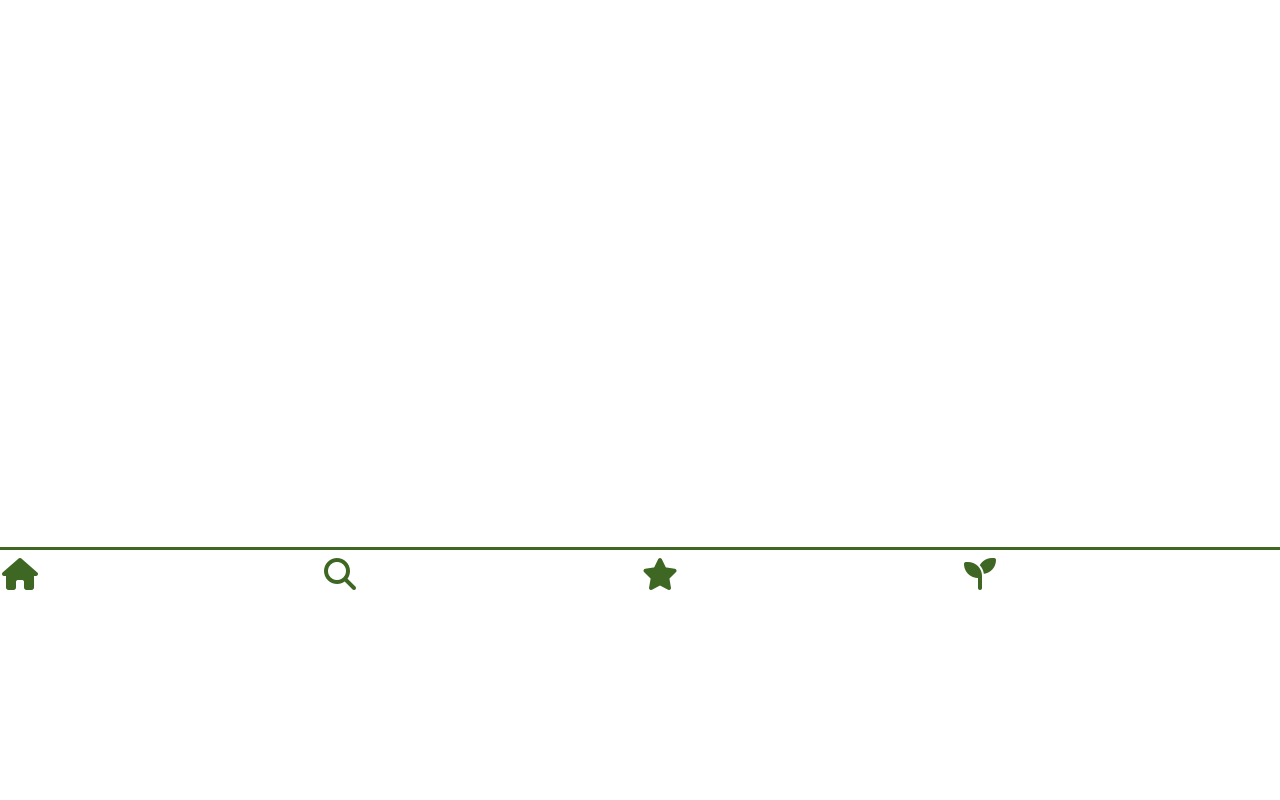
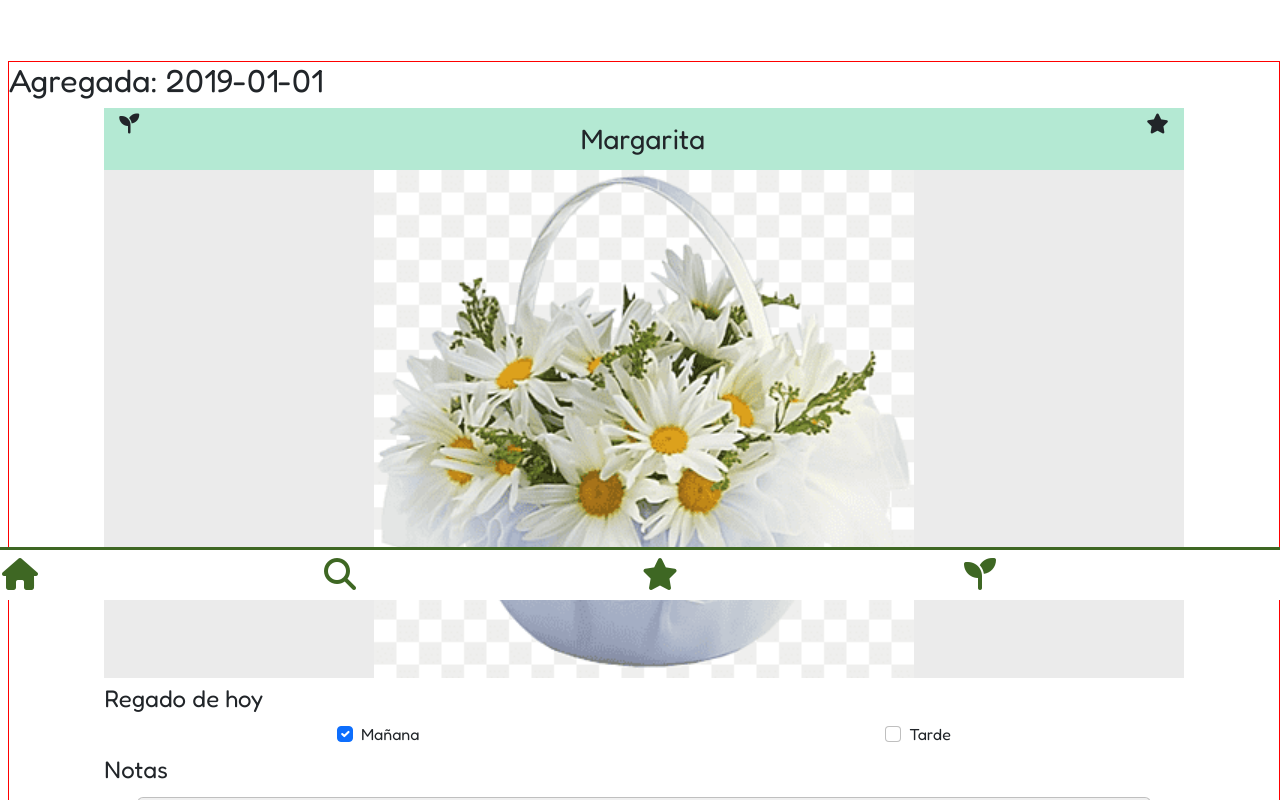
Before and after one commit to OscarRGonzalez/Bujero, an Angular app in the folder Bujero/: page /mis-cultivos in a window 1280 px wide. Shown: the part 200-1000 px from the top of the page. Before the commit the page ends 800 px from the top, so only its background shows below. Built offline with nearby package versions, Linux system fonts and the light colour scheme.

Commit message:
Creacion de cartas para mis cultivos
Subida de json ejemplo de mis cultivos, creación de cartas y apartado de mis cultivos.

```diff
--- a/Bujero/src/app/app.module.ts
+++ b/Bujero/src/app/app.module.ts
@@ -13,6 +13,7 @@ import { LoginComponent } from './components/login/login.component';
 import { MisCultivosComponent } from './components/mis-cultivos/mis-cultivos.component';
 import { RegistroComponent } from './components/registro/registro.component';
 import { routing } from "./app-routing";
+import { CardMisCultivosComponent } from './components/card-mis-cultivos/card-mis-cultivos.component';
 
 @NgModule({
   declarations: [
@@ -25,7 +26,8 @@ import { routing } from "./app-routing";
     InfoPlantaComponent,
     LoginComponent,
     MisCultivosComponent,
-    RegistroComponent
+    RegistroComponent,
+    CardMisCultivosComponent
   ],
   imports: [
     BrowserModule,
--- /dev/null
+++ b/Bujero/src/app/components/card-mis-cultivos/card-mis-cultivos.component.css
@@ -0,0 +1,57 @@
+
+
+
+.card-mis-cultivos{
+  margin-left: 1vh;
+  margin-top: 5px;
+  margin-bottom: 7%;
+  border: red 1px solid;
+}
+
+
+.div-img-planta{
+  width : 85%;
+  background-color: #ebebeb;
+}
+
+
+.div-img-planta-nombre{
+  background-color: #b4e9d3;
+  padding: 15px 15px 5px 15px;
+  width: 100%;
+}
+
+#img-planta{
+  width: 100%;
+  height: 100%;
+}
+
+.div-img-planta-img{
+  width: 50%;
+  /*border: yellow 1px solid;*/
+
+
+}
+
+.div-info-planta{
+  width: 85%;
+  margin-top: 7px;
+  /*border: blue 1px solid;*/
+}
+
+.div-notas{
+  margin-top: 1.5vh;
+  padding: 0 3%;
+}
+
+#heading-notas{
+  margin-top: 1vh;
+}
+
+
+textarea, input{
+  border: rgba(0, 0, 0, 0.25) 1px solid;
+}
+textarea{
+  background-color: rgba(235, 235, 235, 0.75);
+}
--- /dev/null
+++ b/Bujero/src/app/components/card-mis-cultivos/card-mis-cultivos.component.html
@@ -0,0 +1,38 @@
+
+<div  class="card-mis-cultivos">
+  <h2>Agregada: {{fecha_agregada}}</h2>
+  <div class="d-flex flex-column justify-content-center align-items-center">
+    <div class="div-img-planta d-flex flex-column justify-content-center align-items-center">
+      <div class="div-img-planta-nombre d-flex flex-row justify-content-between">
+        <i class="fa fa-seedling fa-lg"></i>
+        <h3>{{nombre}}</h3>
+        <i class="fa fa-star fa-lg"></i>
+      </div>
+      <div class="div-img-planta-img">
+        <img  id="img-planta" src="{{imagen_planta}}" alt="imagen de planta {{nombre}}">
+      </div>
+    </div>
+
+    <div class="div-info-planta">
+      <h4>Regado de hoy</h4>
+      <div class="d-flex flex-row justify-content-around">
+        <div class="form-check">
+          <input class="form-check-input" type="checkbox" value="" id="flexCheckManiana" [checked]="maniana_check">
+          <label class="form-check-label" for="flexCheckManiana">
+            Mañana
+          </label>
+        </div>
+        <div class="form-check">
+          <input class="form-check-input" type="checkbox" value="" id="flexCheckTarde" [checked]="tarde_check">
+          <label class="form-check-label" for="flexCheckTarde">
+            Tarde
+          </label>
+        </div>
+      </div>
+      <h4 id="heading-notas">Notas</h4>
+      <div class="form-floating div-notas">
+        <textarea class="form-control" placeholder="Leave a comment here" style="height: 150px">{{nota}}</textarea>
+      </div>
+    </div>
+  </div>
+</div>
--- a/Bujero/src/app/components/mis-cultivos/mis-cultivos.component.html
+++ b/Bujero/src/app/components/mis-cultivos/mis-cultivos.component.html
@@ -1 +1,12 @@
-<p>mis-cultivos works!</p>
+<div class="contenedor vh-100">
+    <app-card-mis-cultivos *ngFor="let item of cards; let i = index"
+                           [nombre]="item.nombre"
+                           [imagen_planta]="item.img"
+                           [fecha_agregada]="item.fecha"
+                           [nota]="item.nota"
+                           [maniana_check]="item.maniana"
+                           [tarde_check]="item.tarde"
+    >
+    </app-card-mis-cultivos>
+
+</div>
--- a/Bujero/src/app/components/mis-cultivos/mis-cultivos.component.ts
+++ b/Bujero/src/app/components/mis-cultivos/mis-cultivos.component.ts
@@ -1,4 +1,6 @@
-import { Component } from '@angular/core';
+import {Component} from '@angular/core';
+import SampleJson from '../../../assets/info_jsons/mis_cultivos.json';
+
 
 @Component({
   selector: 'app-mis-cultivos',
@@ -7,4 +9,12 @@ import { Component } from '@angular/core';
 })
 export class MisCultivosComponent {
 
+  cards = SampleJson;
+  constructor() {
+
+  }
+
+
+
+
 }
--- a/Bujero/src/app/components/registro/registro.component.html
+++ b/Bujero/src/app/components/registro/registro.component.html
@@ -20,12 +20,12 @@
     </form>
   </div>
   <div class="div-btn-register">
-    <button type="button" class="btn btn-success">Iniciar Sesión</button>
+    <button type="button" class="btn btn-success">Regístrate</button>
   </div>
 
   <div class="div-a-login">
-    <label>¿No tienes cuenta aún?</label>
-    <button type="button" class="btn btn-success btn-a-login">Regístrate</button>
+    <label>¿Ya tienes cuenta?</label>
+    <button type="button" class="btn btn-success btn-a-login">Inicia sesión</button>
   </div>
 
 </div>
--- /dev/null
+++ b/Bujero/src/assets/info_jsons/mis_cultivos.json
@@ -0,0 +1,26 @@
+[
+  {
+    "fecha": "2019-01-01",
+    "nombre": "Margarita",
+    "maniana": true,
+    "tarde": false,
+    "img": "assets/img/margaritas.png",
+    "nota": "la planta está en buen estado"
+  },
+  {
+    "fecha": "2019-01-01",
+    "nombre": "Coleo",
+    "maniana": false,
+    "tarde": true,
+    "img": "assets/img/Coleo.png",
+    "nota": "la planta está en MAL estado"
+  },
+  {
+    "fecha": "2021-10-27",
+    "nombre": "primulas",
+    "maniana": false,
+    "tarde": true,
+    "img": "assets/img/primulas.jpg",
+    "nota": "la planta"
+  }
+]
--- a/Bujero/tsconfig.json
+++ b/Bujero/tsconfig.json
@@ -2,6 +2,8 @@
 {
   "compileOnSave": false,
   "compilerOptions": {
+    "resolveJsonModule": true,
+    "esModuleInterop": true,
     "baseUrl": "./",
     "outDir": "./dist/out-tsc",
     "forceConsistentCasingInFileNames": true,
```
Also changed, not shown: Bujero/src/app/components/card-mis-cultivos/card-mis-cultivos.component.ts (added, +15 -0 lines), 1 other file (tests, documents, lock files or other folders).
